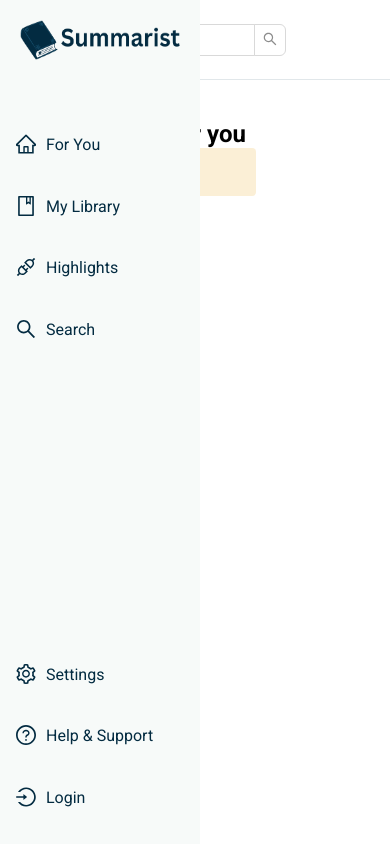
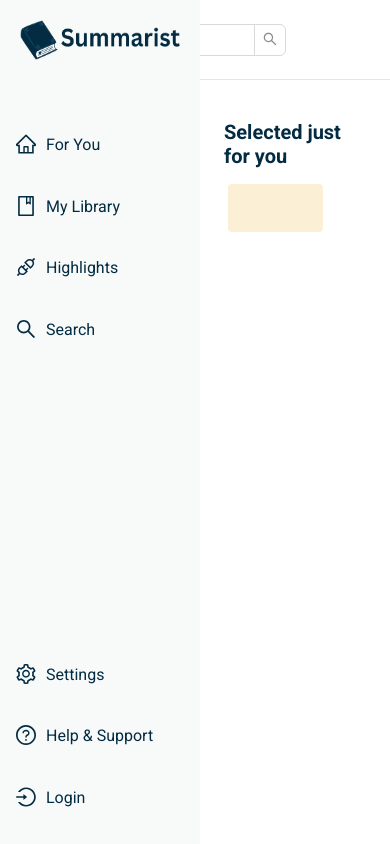
Before and after one commit to samgable27/Summarist, a Next.js app: page /for-you in a window 390 px wide. Built offline with nearby package versions, Linux system fonts and the light colour scheme; no server answers.

Commit message:
sug books styling on container done

```diff
--- a/components/for-you/SelectedBooks.tsx
+++ b/components/for-you/SelectedBooks.tsx
@@ -36,8 +36,10 @@ const SelectedBooks: React.FC<SelectedBook> = () => {
   }, []);
 
   return (
-    <div>
-      <h1>Selected just for you</h1>
+    <div className={styles.sbContainer}>
+      <div>
+        <h1 className={styles.sbHeader}>Selected just for you</h1>
+      </div>
       <div className={styles.sbInfo}></div>
     </div>
   );
--- a/styles/for-you.module.css
+++ b/styles/for-you.module.css
@@ -13,17 +13,32 @@
 
 /* Suggested Book */
 
-.sbContainer h1 {
-  font-size: 22px;
-  color: #032b41;
-  padding-bottom: 16px;
-  transform: translateX(-120%);
-}
-
 .sbContainer {
   display: flex;
   flex-direction: column;
-  align-items: center;
+  align-items: flex-start;
+  justify-content: space-between;
+}
+
+.sbHeader {
+  font-size: 20px;
+  color: #032b41;
+  margin-bottom: 16px;
+}
+
+@media (max-width: 1600px) {
+  .sbContainer {
+    max-width: 700px;
+    margin-left: 200px;
+  }
+}
+
+@media (max-width: 768px) {
+  .sbContianer,
+  .sbContainer h1 {
+    max-width: 100%;
+    margin-left: 0;
+  }
 }
 
 .sbInfo {
--- a/styles/globals.css
+++ b/styles/globals.css
@@ -445,6 +445,8 @@ button:disabled {
   font-weight: 500;
 }
 
+/*  */
+
 @media (max-width: 768px) {
   .landing__content {
     display: flex;
--- a/styles/sidebar.module.css
+++ b/styles/sidebar.module.css
@@ -1,12 +1,13 @@
 .sbContainer {
   background-color: #f7faf9;
   width: 200px;
-  min-width: 200px;
+  /* min-width: 200px; */
+  max-width: 400px;
   position: fixed;
   top: 0;
   left: 0;
   height: 100vh;
-  z-index: 1000;
+  z-index: 10;
 }
 
 .sbLogo {
```
